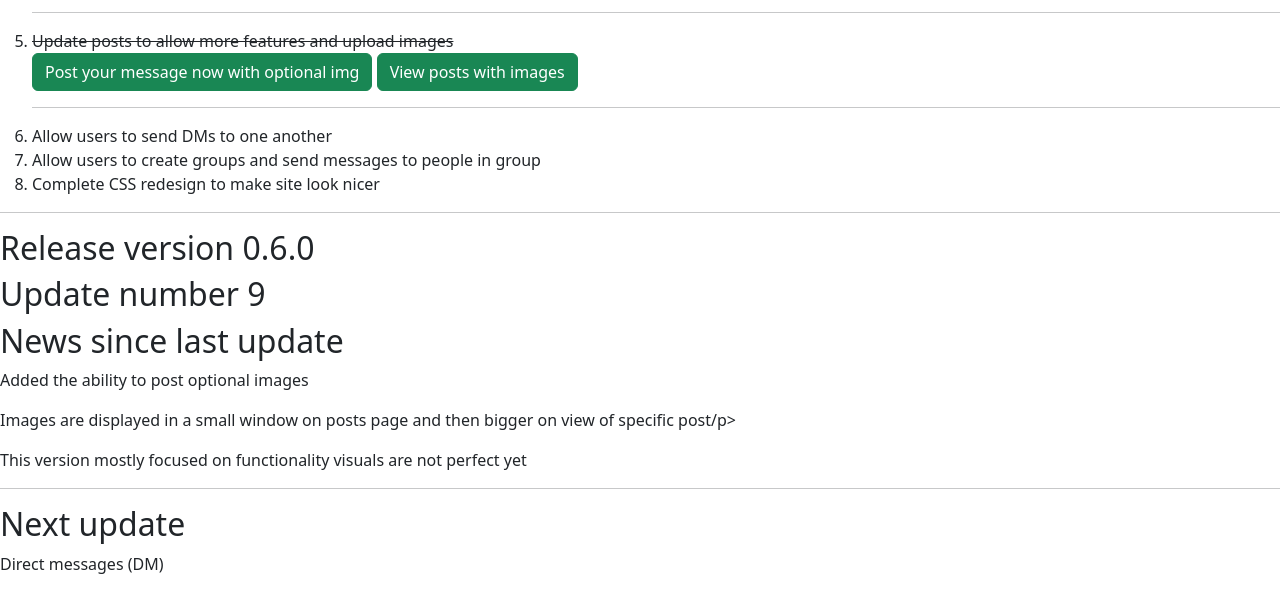
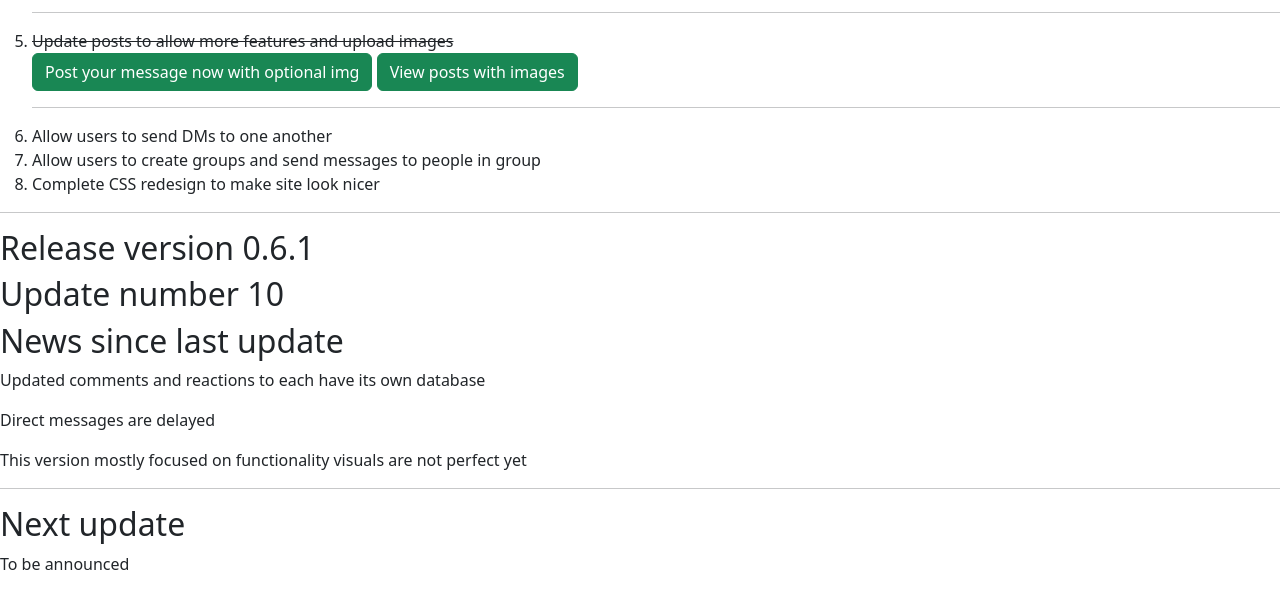
Before and after one commit to JanJan2407/talky, a Flask app: page / in a window 1280 px wide. Shown: the part 407-999 px from the top of the page. Run offline with Flask 3, Linux system fonts and the light colour scheme; some libraries are stand-ins or nearby versions.

Commit message:
Prepared for v0.6.1

```diff
--- a/templates/index.html
+++ b/templates/index.html
@@ -25,13 +25,13 @@
         <li>Complete CSS redesign to make site look nicer</li>
     </ol>
     <hr>
-    <h2>Release version 0.6.0</h2>
-    <h2>Update number 9</h2>
+    <h2>Release version 0.6.1</h2>
+    <h2>Update number 10</h2>
     <h2>News since last update</h2>
-    <p>Added the ability to post optional images</p>
-    <p>Images are displayed in a small window on posts page and then bigger on view of specific post/p>
+    <p>Updated comments and reactions to each have its own database</p>
+    <p>Direct messages are delayed</p>
     <p>This version mostly focused on functionality visuals are not perfect yet</p>
     <hr>
     <h2>Next update</h2>
-    <p>Direct messages (DM)</p>
+    <p>To be announced</p>
 {% endblock %}
--- a/templates/login.html
+++ b/templates/login.html
@@ -29,7 +29,7 @@
 
                         <div class="mt-4 pt-2 text-center">
                             <input data-mdb-ripple-init class="btn center gradient-custom btn-lg" type="submit" value="Submit" />
-                            <p style="color: red;">{{ error_msg }}</p> <!-- return from app if user won't enter correct password or it username won't exist || Can also be plase log in to access that if user has tried to access content not available for logged out users-->
+                            <p style="color: red;">{{ error_msg }}</p> <!-- return from app if user won't enter correct password or it username won't exist || Can also be please log in to access that if user has tried to access content not available for logged out users-->
                         </div>
 
                     </form>
```
